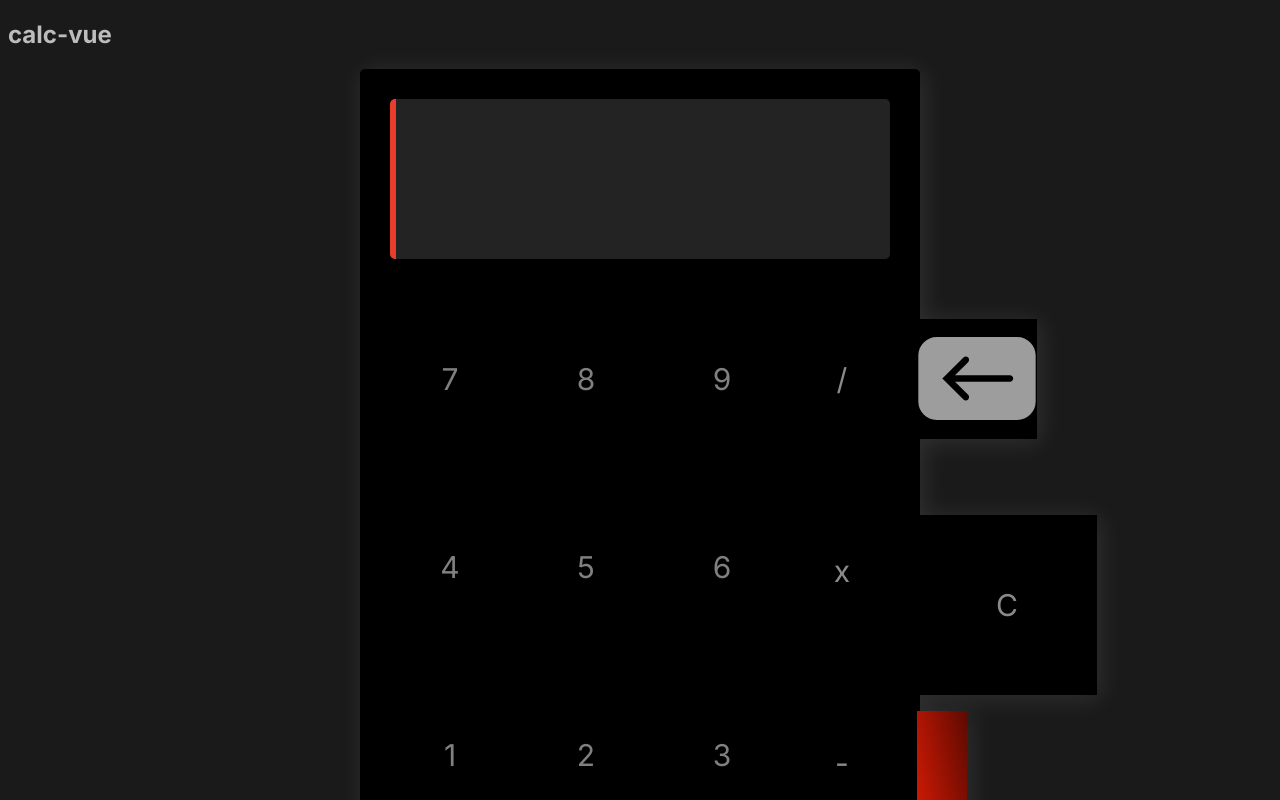
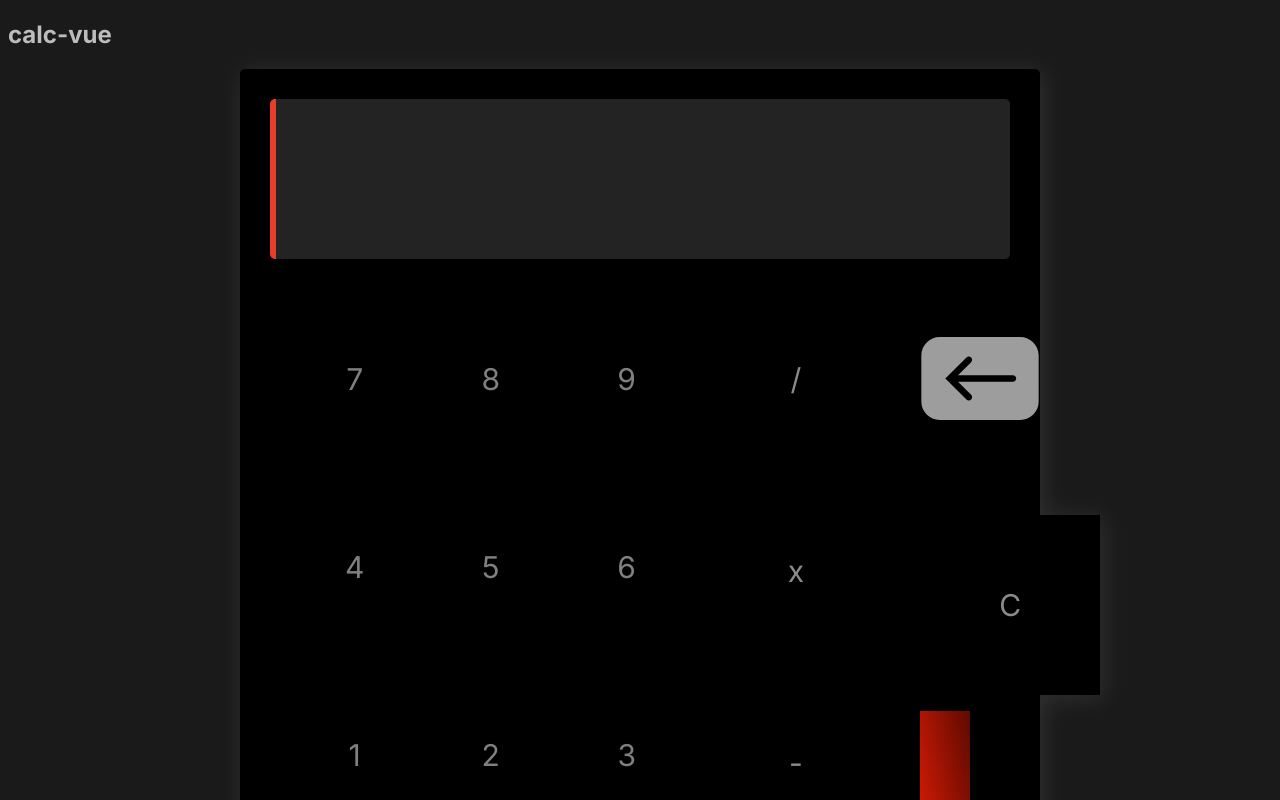
Before and after one commit to senagab/calculator-vue, a Vue app: page / in a window 1280 px wide. Shown: the top 800 px of the page. Built offline with nearby package versions, Linux system fonts and the light colour scheme.

Commit message:
fix: correção largura do container

```diff
--- a/src/App.vue
+++ b/src/App.vue
@@ -179,7 +179,7 @@ header {
   display: flex;
   flex-direction: column;
   width: 40%;
-  min-width: 35em;
+  min-width: 50em;
   margin: 0 auto;
   height: 100%;
   background-color: black;
```
